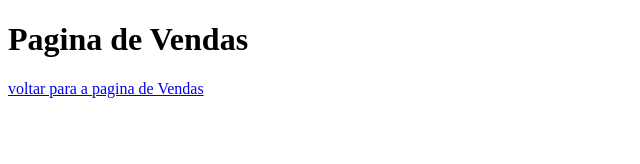
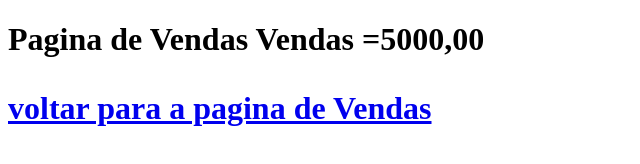
Before and after one commit to Marcossouza99-prog/aula-githab, a plain HTML site: page vendas.html in a window 1280 px wide. Shown: the whole page, without its empty margins (0-640 px from the left). Drawn offline with Linux system fonts and the light colour scheme.

Commit message:
Alterada as Venda

```diff
--- a/vendas.html
+++ b/vendas.html
@@ -6,7 +6,8 @@
     <title>Document</title>
 </head>
 <body>
-    <H1>Pagina de Vendas</H1>
+    <H1>Pagina de Vendas</H1<
+    <p> Vendas =5000,00</p>
     <a href="index.html">voltar para a pagina de Vendas</a>
 </body>
 </html>
```
Also changed, not shown: mintty.2024-09-28_16-31-19.png (added), 1 other file.
